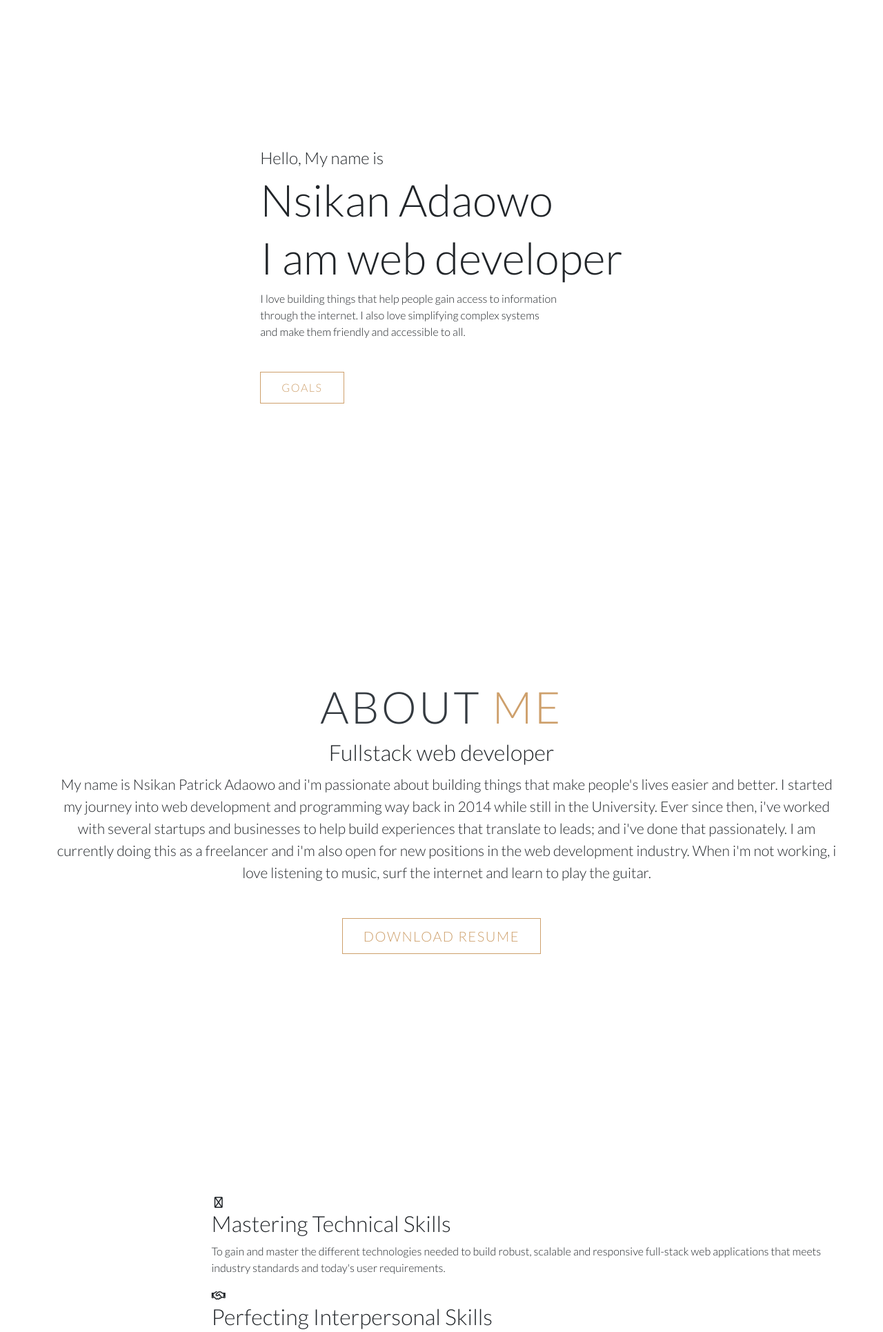
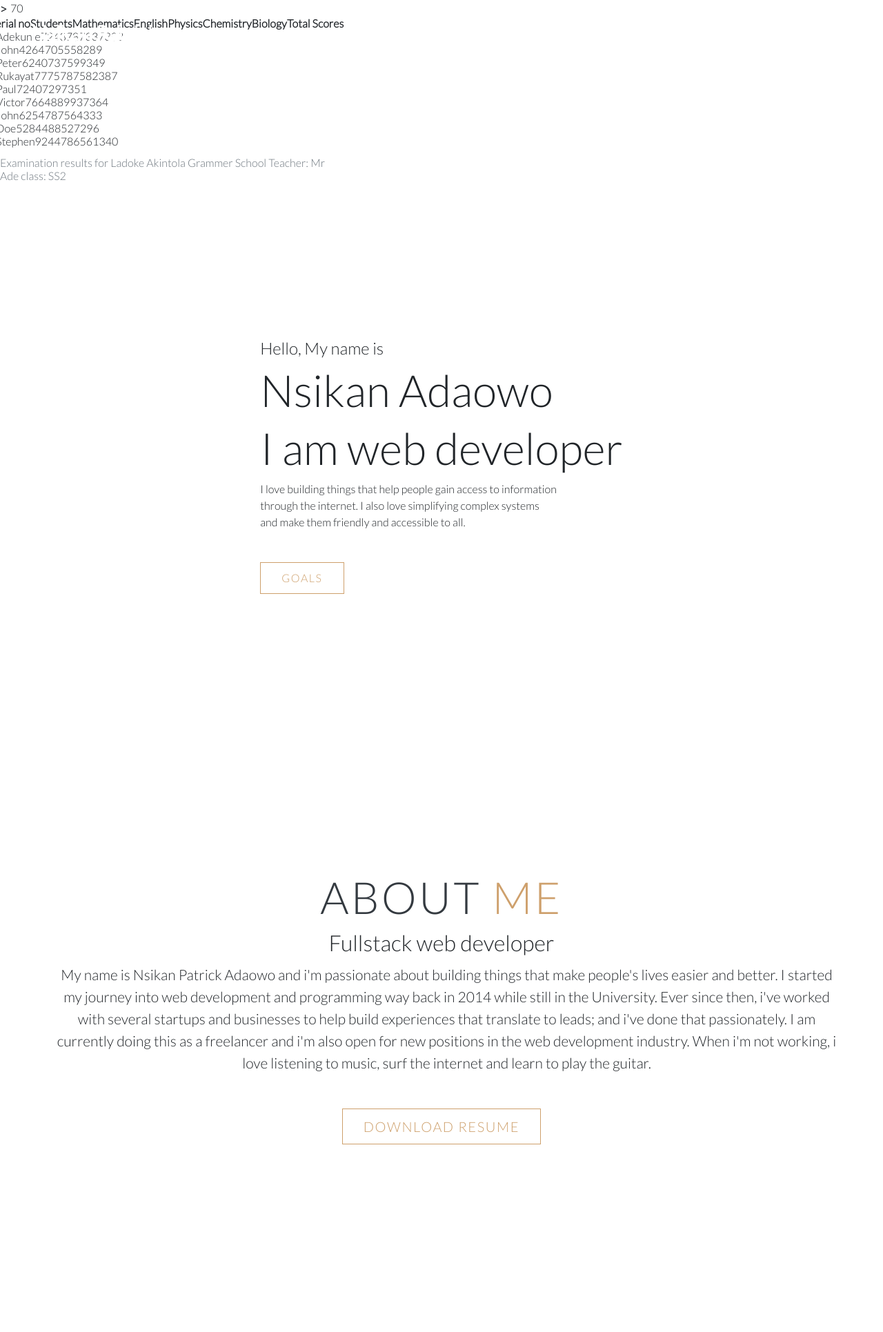
Before and after one commit to NsikanPatrick/my-portfolio-website, a Django app: template templates/zuri.html in a window 1280 px wide. Shown: the top 1931 px of the page at 69% size. Run offline with Django 4.2, Linux system fonts and the light colour scheme; the template is opened without the code that fills it, so the values that code supplies are empty; some libraries are stand-ins or nearby versions.

Commit message:
Another commit

```diff
--- a/templates/zuri.html
+++ b/templates/zuri.html
@@ -1,3 +1,112 @@
+<table border="1" CELLPADDING="5" CELLSPACING="5">
+  <Caption id="description">Examination results for Ladoke Akintola Grammer School Teacher: Mr Ade class: SS2 </caption>
+    <thead id="colums_head">
+        <tr class="row">
+            <th>Serial no</th>
+            <th scope="col">Students</th>
+            <th>Mathematics</th>
+            <th>English</th>
+            <th>Physics</th>
+            <th>Chemistry</th>
+            <th>Biology</th>
+            <th colspan = "2">Total Scores</th>
+        </tr>
+    </thead>
+    <tbody>
+        <tr class="row">
+            <td>1</td>
+            <td>Adekunle</td>
+            <td class="score">72</td>
+            <td class="score">43</td>
+            <td class="score">78</td>
+            <td class="score">73</td>
+            <td class="score">37</td>
+            <td>303</td>
+        </tr>
+        <tr class="row">
+            <td>2</td>
+            <td>John</td>
+            <td class="score">42</td>
+            <td class="score">64</td>
+            <td class="score">70</td>
+            <td class="score">55</td>
+            <td class="score">58</td>
+            <td>289</td>
+        </tr>>
+        <tr class="row">
+            <td>3</td>
+            <td>Peter</td>
+            <td class="score">62</td>
+            <td class="score">40</td>
+            <td class="score">73</td>
+            <td class="score">75</td>
+            <td class="score">99</td>
+            <td>349</td>
+        </tr>
+        <tr class="row">
+            <td>4</td>
+            <td>Rukayat</td>
+            <td class="score">77</td>
+            <td class="score">75</td>
+            <td class="score">78</td>
+            <td class="score">75</td>
+            <td class="score">82</td>
+            <td>387</td>
+        </tr>
+        <tr class="row">
+            <td>5</td>
+            <td>Paul</td>
+            <td class="score">72</td>
+            <td class="score">40</td>
+            <td class="score">72</td>
+            <tdclass="score">70</tdclass>
+            <td class="score">97</td>
+            <td>351</td>
+        </tr>
+        <tr class="row">
+            <td>6</td>
+            <td>Victor</td>
+            <td class="score">76</td>
+            <td class="score">64</td>
+            <td class="score">88</td>
+            <td class="score">99</td>
+            <td class="score">37</td>
+            <td>364</td>
+        </tr>
+        <tr class="row">
+            <td>7</td>
+            <td>John</td>
+            <td class="score">62</td>
+            <td class="score">54</td>
+            <td class="score">78</td>
+            <td class="score">75</td>
+            <td class="score">64</td>
+            <td>333</td>
+        </tr>
+        <tr class="row">
+            <td>8</td>
+            <td>Doe</td>
+            <td class="score">52</td>
+            <td class="score">84</td>
+            <td class="score">48</td>
+            <td class="score">85</td>
+            <td class="score">27</td>
+            <td>296</td>
+        </tr>
+        <tr class="row">
+            <td>9</td>
+            <td>Stephen</td>
+            <td class="score">92</td>
+            <td class="score">44</td>
+            <td class="score">78</td>
+            <td class="score">65</td>
+            <td class="score">61</td>
+            <td>340</td>
+        </tr>
+    </tbody>
+</table>
+
+
 <!DOCTYPE html>
 <html lang="zxx" class="no-js">
 
```
Also changed, not shown: my_portfolio_website/settings.py (+9 -2 lines), requirements.txt (added, +10 -0 lines), 1 other file.
